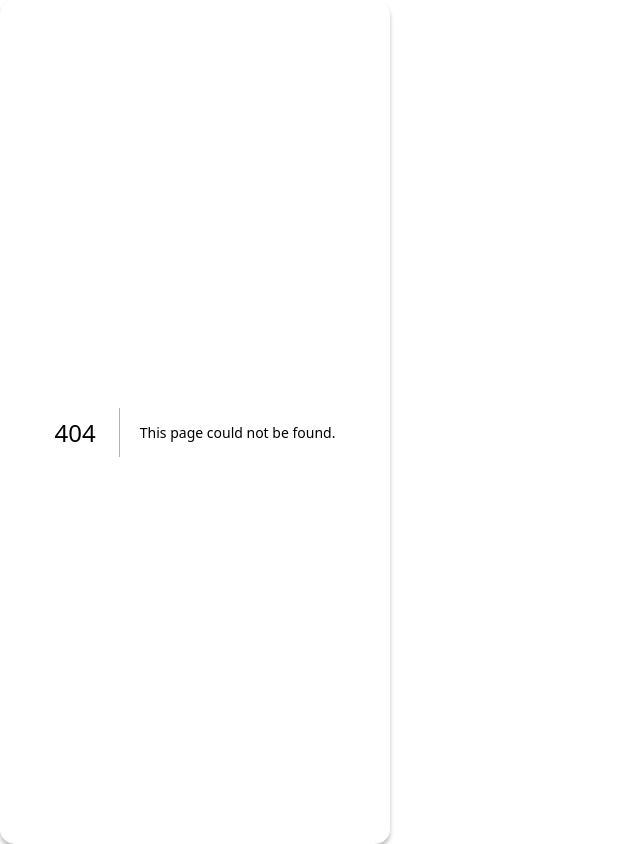
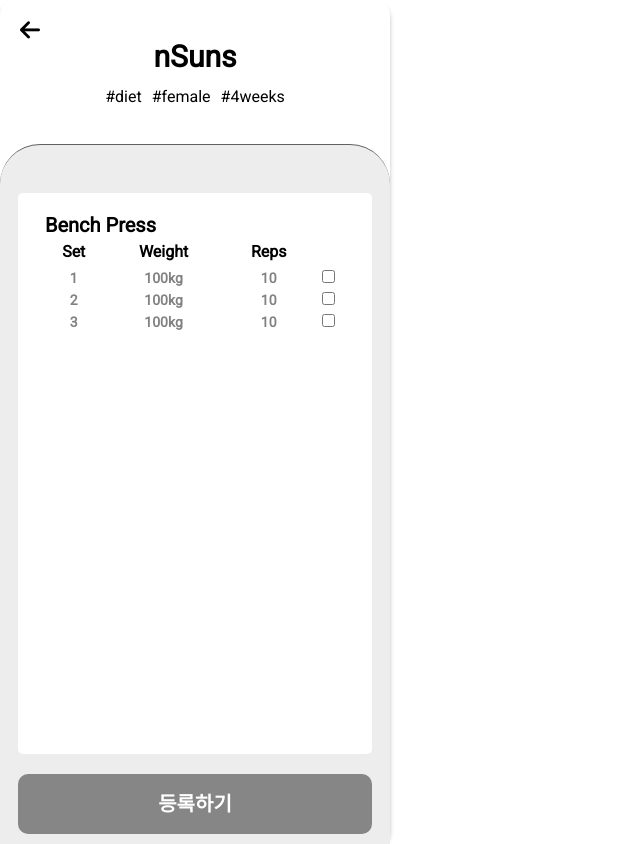
Before and after one commit to 0urFit/OurFit_Client, a Next.js app: page /save/detail/bodybuilding in a window 1280 px wide. Before the commit this address had no page. Shown: the whole page, without its empty margins (0-640 px from the left). Built offline with nearby package versions, Linux system fonts and the light colour scheme.

Commit message:
design: save bodybuilding 페이지 퍼블리싱

```diff
--- /dev/null
+++ b/src/components/save/detail/bodybuilding/index.tsx
@@ -0,0 +1,67 @@
+import { BB } from '../../style';
+import CreateButton from '@/common/molecules/CreateButton';
+
+const Bodybuilding = () => {
+    return (
+        <BB.Container>
+            <BB.TopBox>
+                <BB.TopWrapper>
+                    <BB.Title>nSuns</BB.Title>
+                    <ul>
+                        <BB.Tag>#diet</BB.Tag>
+                        <BB.Tag>#female</BB.Tag>
+                        <BB.Tag>#4weeks</BB.Tag>
+                    </ul>
+                </BB.TopWrapper>
+            </BB.TopBox>
+            <BB.BottomBox>
+                <BB.MainWrapper>
+                    <BB.ListWrapper>
+                        <BB.ExerciseTitle>Bench Press</BB.ExerciseTitle>
+                        <BB.Table>
+                            <thead>
+                                <tr>
+                                    <th>Set</th>
+                                    <th>Weight</th>
+                                    <th>Reps</th>
+                                    <th></th>
+                                </tr>
+                            </thead>
+                            <tbody>
+                                <tr>
+                                    <th>1</th>
+                                    <th>100kg</th>
+                                    <th>10</th>
+                                    <th>
+                                        <input type="checkbox" />
+                                    </th>
+                                </tr>
+                                <tr>
+                                    <th>2</th>
+                                    <th>100kg</th>
+                                    <th>10</th>
+                                    <th>
+                                        <input type="checkbox" />
+                                    </th>
+                                </tr>
+                                <tr>
+                                    <th>3</th>
+                                    <th>100kg</th>
+                                    <th>10</th>
+                                    <th>
+                                        <input type="checkbox" />
+                                    </th>
+                                </tr>
+                            </tbody>
+                        </BB.Table>
+                    </BB.ListWrapper>
+                </BB.MainWrapper>
+                <BB.ButtonWrapper>
+                    <CreateButton message='운동 완료' />
+                </BB.ButtonWrapper>
+            </BB.BottomBox>
+        </BB.Container>
+    );
+};
+
+export default Bodybuilding;
--- a/src/components/save/style.ts
+++ b/src/components/save/style.ts
@@ -28,4 +28,89 @@
     `,
 };
 
-export { SV };
+const BB = {
+    Container: styled.div`
+        width: 100%;
+        height: 100%;
+    `,
+    TopBox: styled.div`
+        width: inherit;
+        height: 9rem;
+        display: flex;
+        text-align: center;
+        align-items: center;
+    `,
+    TopWrapper: styled.div`
+        margin: auto;
+        width: fit-content;
+        height: fit-content;
+    `,
+    Title: styled.p`
+        margin-bottom: 0.75rem;
+        font-weight: 700;
+        font-size: 1.875rem;
+        line-height: 2.25rem;
+    `,
+    Tag: styled.li`
+        margin-right: 0.625rem;
+        float: left;
+        font-weight: 500;
+        font-size: 1rem;
+        line-height: 1.1875rem;
+
+        &:last-child {
+            margin-right: 0;
+        }
+    `,
+    BottomBox: styled.div`
+        position: relative;
+        width: inherit;
+        height: calc(100% - 9rem);
+        background: #ededed;
+        border-top: 1px solid #626161;
+        border-radius: 2.5rem 2.5rem 0rem 0rem;
+    `,
+    MainWrapper: styled.div`
+        margin: 3rem auto 0;
+        padding-top: 1.25rem;
+        width: 22.125rem;
+        height: calc(100% - 8.625rem);
+        background-color: white;
+        border-radius: 0.3125rem;
+    `,
+    ListWrapper: styled.div`
+        margin: 0 auto;
+        width: 18.75rem;
+        height: 100%;
+        overflow-y: scroll;
+    `,
+    ExerciseTitle: styled.p`
+        font-weight: 600;
+        font-size: 1.25rem;
+        line-height: 1.5rem;
+    `,
+    Table: styled.table`
+        width: 100%;
+
+        & thead {
+            font-weight: 600;
+            font-size: 1rem;
+            line-height: 1.875rem;
+        }
+
+        & tbody {
+            font-weight: 600;
+            font-size: 0.875rem;
+            line-height: 1.375rem;
+            color: #828282;
+        }
+    `,
+    ButtonWrapper: styled.div`
+        position: absolute;
+        bottom: 0.625rem;
+        left: 50%;
+        transform: translate(-50%, 0);
+    `,
+};
+
+export { SV, BB };
--- /dev/null
+++ b/src/pages/save/detail/bodybuilding/index.tsx
@@ -0,0 +1,21 @@
+import { ReactElement } from 'react';
+import { DL } from '@/common/layout/style';
+import PrevButton from '@/common/molecules/PrevButton';
+import Bodybuilding from '@/components/save/detail/bodybuilding';
+
+const BodybuildingPage = () => {
+    return <Bodybuilding />;
+};
+
+BodybuildingPage.getLayout = function getLayout(page: ReactElement) {
+    return (
+        <DL.PageLayout>
+            <DL.ImgWrapper>
+                <PrevButton />
+            </DL.ImgWrapper>
+            {page}
+        </DL.PageLayout>
+    );
+};
+
+export default BodybuildingPage;
```
